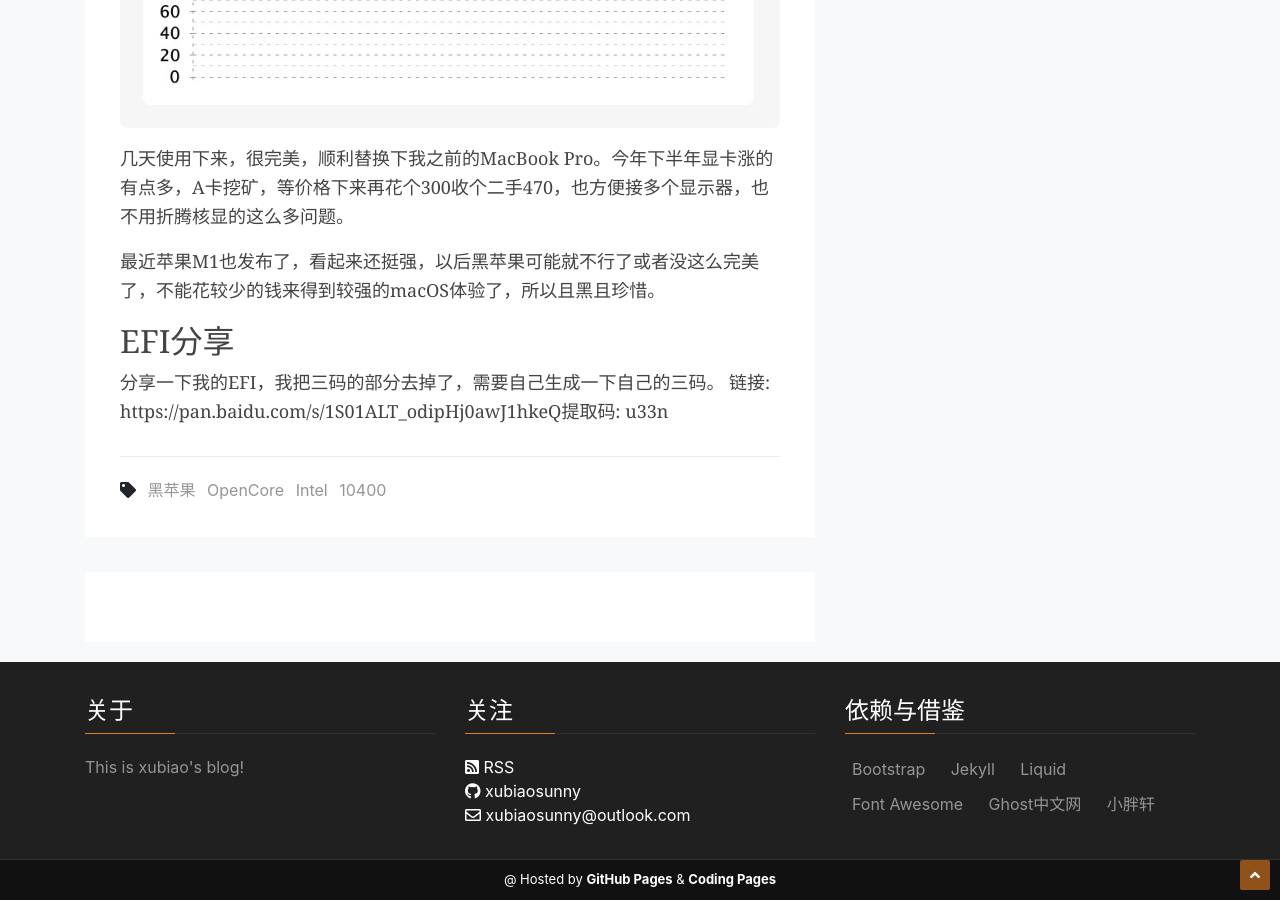
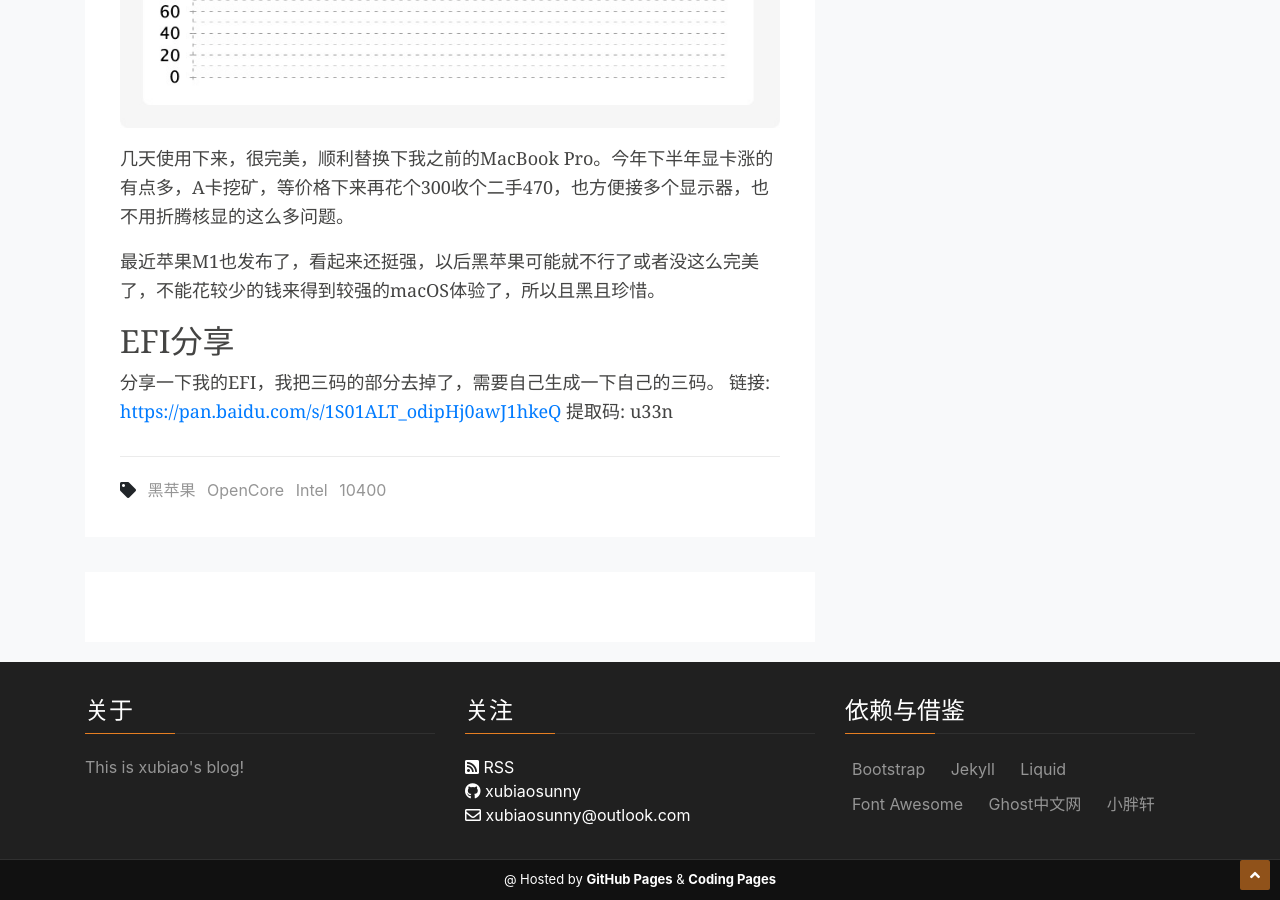
Before and after one commit to xubiaosunny/xubiaosunny.github.io, a Jekyll site: the page built from _posts/Other/2020-11-17-intel_10400_UHD630_hackintosh.md, in a window 1280 px wide and 900 px high, scrolled down 5693 px. Built offline with Jekyll 4.4.1, drawn with Linux system fonts in a browser that asks for light colours; comment, search, counter and statistics services are not loaded; some of the changed lines change nothing that is shown.

Commit message:
efi分享

```diff
--- a/_posts/Other/2020-11-17-intel_10400_UHD630_hackintosh.md
+++ b/_posts/Other/2020-11-17-intel_10400_UHD630_hackintosh.md
@@ -102,4 +102,4 @@ tags: 黑苹果 OpenCore Intel 10400
 ## EFI分享
 
 分享一下我的EFI，我把三码的部分去掉了，需要自己生成一下自己的三码。
-链接: https://pan.baidu.com/s/1S01ALT_odipHj0awJ1hkeQ提取码: u33n
+链接: [https://pan.baidu.com/s/1S01ALT_odipHj0awJ1hkeQ](https://pan.baidu.com/s/1S01ALT_odipHj0awJ1hkeQ)   提取码: u33n
```
